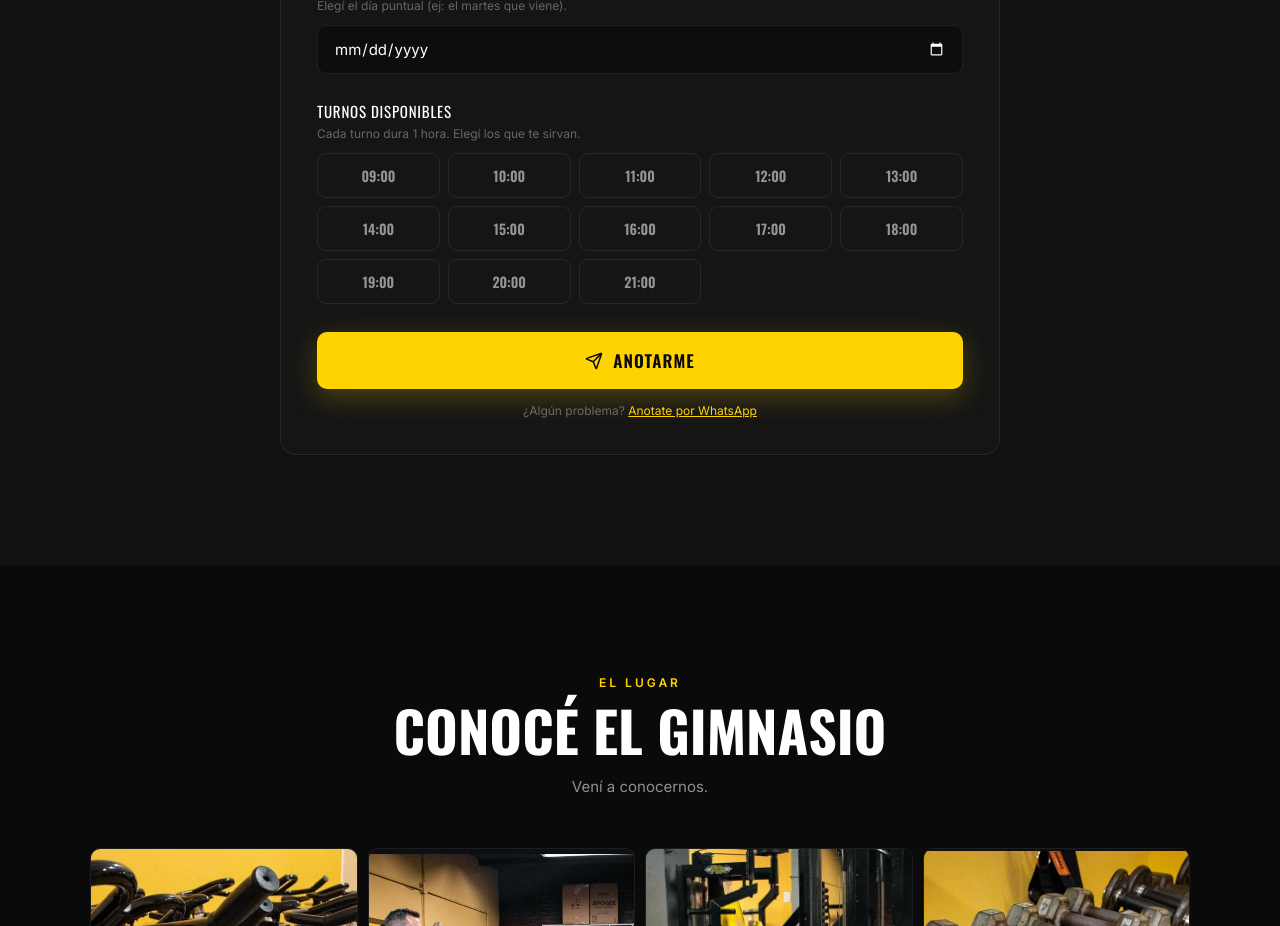
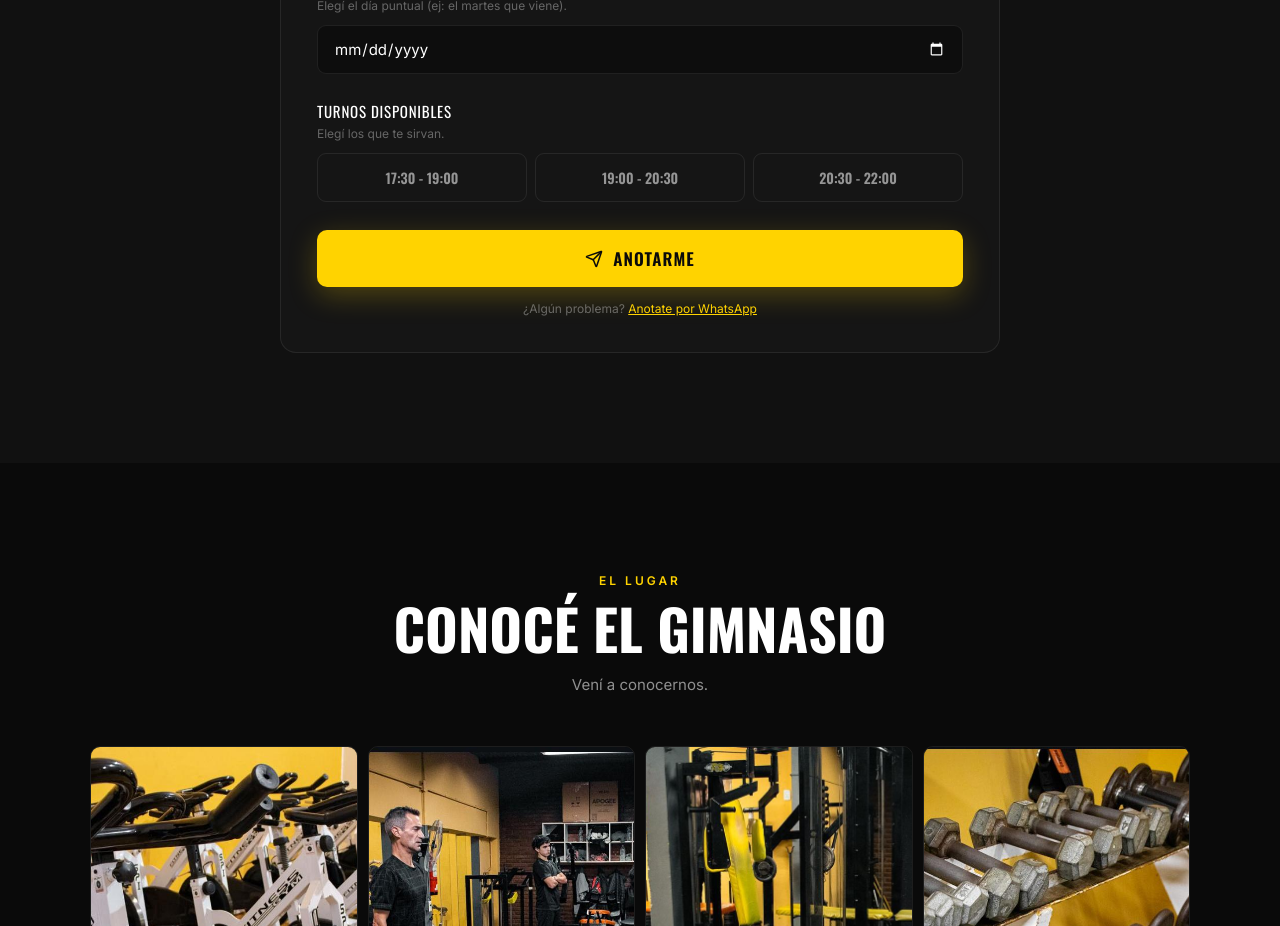
Before and after one commit to ramirogallippi-glitch/trinquetemaldonado, a Next.js app: page / in a window 1280 px wide. Shown: the part 3000-3926 px from the top of the page. Built offline with nearby package versions, Linux system fonts and the light colour scheme.

Commit message:
Turnos de paleta: 17:30-19:00, 19:00-20:30, 20:30-22:00

```diff
--- a/components/ui/trinquete-landing.tsx
+++ b/components/ui/trinquete-landing.tsx
@@ -228,11 +228,8 @@ function ServiciosSection() {
 /* ── Formulario Pelota Paleta → WhatsApp ── */
 const POSICIONES = ["Delantero", "Zaguero"]
 const CATEGORIAS = ["Primera", "Segunda", "Tercera", "Cuarta"]
-// Turnos cada 1 hora, de 9:00 a 21:30
-const TURNOS = [
-  "09:00", "10:00", "11:00", "12:00", "13:00", "14:00", "15:00",
-  "16:00", "17:00", "18:00", "19:00", "20:00", "21:00",
-]
+// Turnos de pelota paleta
+const TURNOS = ["17:30 - 19:00", "19:00 - 20:30", "20:30 - 22:00"]
 // Planilla de Google (Apps Script) donde se guardan los anotados
 const SHEET_URL = "https://script.google.com/macros/s/AKfycbyj8eaiibJGXDL2PrnRtpFXpXf8iaoFvJVSyT2SWRIqamETclFhMTNu-0OkXqW8I3qbOg/exec"
 
@@ -261,7 +258,7 @@ function PaletaSection() {
       nombre,
       posicion,
       categoria,
-      turnos: turnos.map(t => `${t} hs`).join(", "),
+      turnos: turnos.join(", "),
       fechaJugar: fecha ? fecha.split("-").reverse().join("/") : "",
     }
     try {
@@ -286,7 +283,7 @@ function PaletaSection() {
     const msg =
       `Hola! Quiero anotarme a un partido de pelota paleta.\n` +
       `Nombre: ${nombre}\nPosicion: ${posicion}\nCategoria: ${categoria}\n` +
-      `Fecha: ${fecha ? fecha.split("-").reverse().join("/") : "-"}\nTurnos: ${turnos.map(t => `${t} hs`).join(", ")}`
+      `Fecha: ${fecha ? fecha.split("-").reverse().join("/") : "-"}\nTurnos: ${turnos.join(", ")}`
     window.open(`https://wa.me/${WA}?text=${encodeURIComponent(msg)}`, "_blank")
   }
 
@@ -346,13 +343,13 @@ function PaletaSection() {
             min={(() => { const h = new Date(); return `${h.getFullYear()}-${String(h.getMonth()+1).padStart(2,"0")}-${String(h.getDate()).padStart(2,"0")}` })()}
             style={{ width: "100%", boxSizing: "border-box", fontFamily: inter, fontSize: 15, color: C.blanco, background: "#0d0d0d", border: `1.5px solid ${C.cardBorde}`, borderRadius: 9, padding: "13px 16px", outline: "none", marginBottom: 26, colorScheme: "dark" }} />
 
-          {/* Turnos (cada 1 hora) */}
+          {/* Turnos */}
           <label style={{ display: "block", fontFamily: oswald, fontSize: 15, letterSpacing: "0.05em", textTransform: "uppercase", color: C.blanco, marginBottom: 4 }}>Turnos disponibles</label>
-          <p style={{ fontFamily: inter, fontSize: 12, color: C.grisTenue, marginBottom: 12 }}>Cada turno dura 1 hora. Elegí los que te sirvan.</p>
-          <div style={{ display: "grid", gridTemplateColumns: isMobile ? "repeat(3, 1fr)" : "repeat(5, 1fr)", gap: 8, marginBottom: 28 }}>
+          <p style={{ fontFamily: inter, fontSize: 12, color: C.grisTenue, marginBottom: 12 }}>Elegí los que te sirvan.</p>
+          <div style={{ display: "grid", gridTemplateColumns: isMobile ? "1fr" : "repeat(3, 1fr)", gap: 8, marginBottom: 28 }}>
             {TURNOS.map(t => (
               <button key={t} onClick={() => toggle(turnos, setTurnos, t)}
-                style={{ ...chip(turnos.includes(t)), padding: "11px 6px", fontSize: 14, textAlign: "center", fontFamily: oswald, fontWeight: 600 }}>
+                style={{ ...chip(turnos.includes(t)), padding: "13px 8px", fontSize: 14, textAlign: "center", fontFamily: oswald, fontWeight: 600, whiteSpace: "nowrap" }}>
                 {t}
               </button>
             ))}
```
